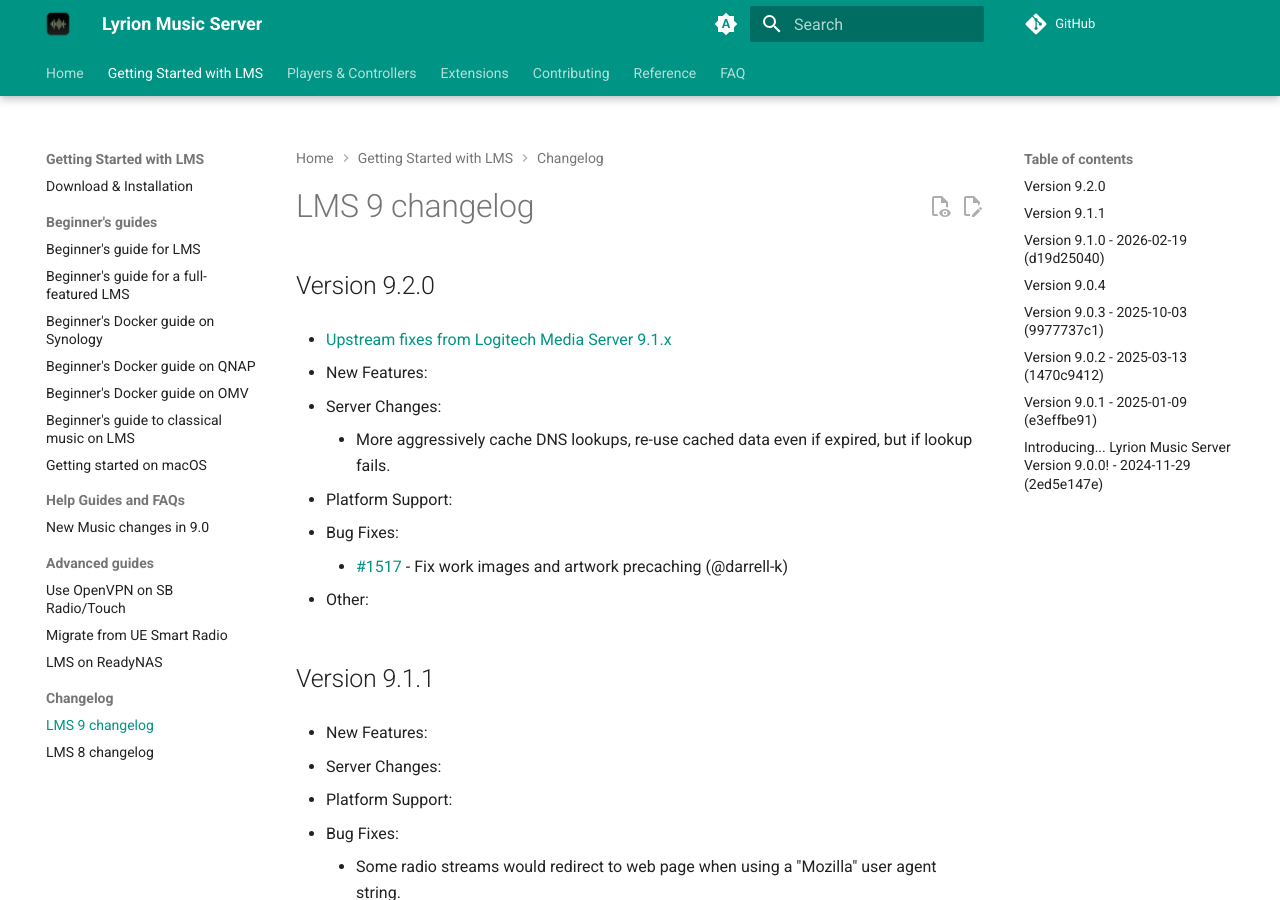
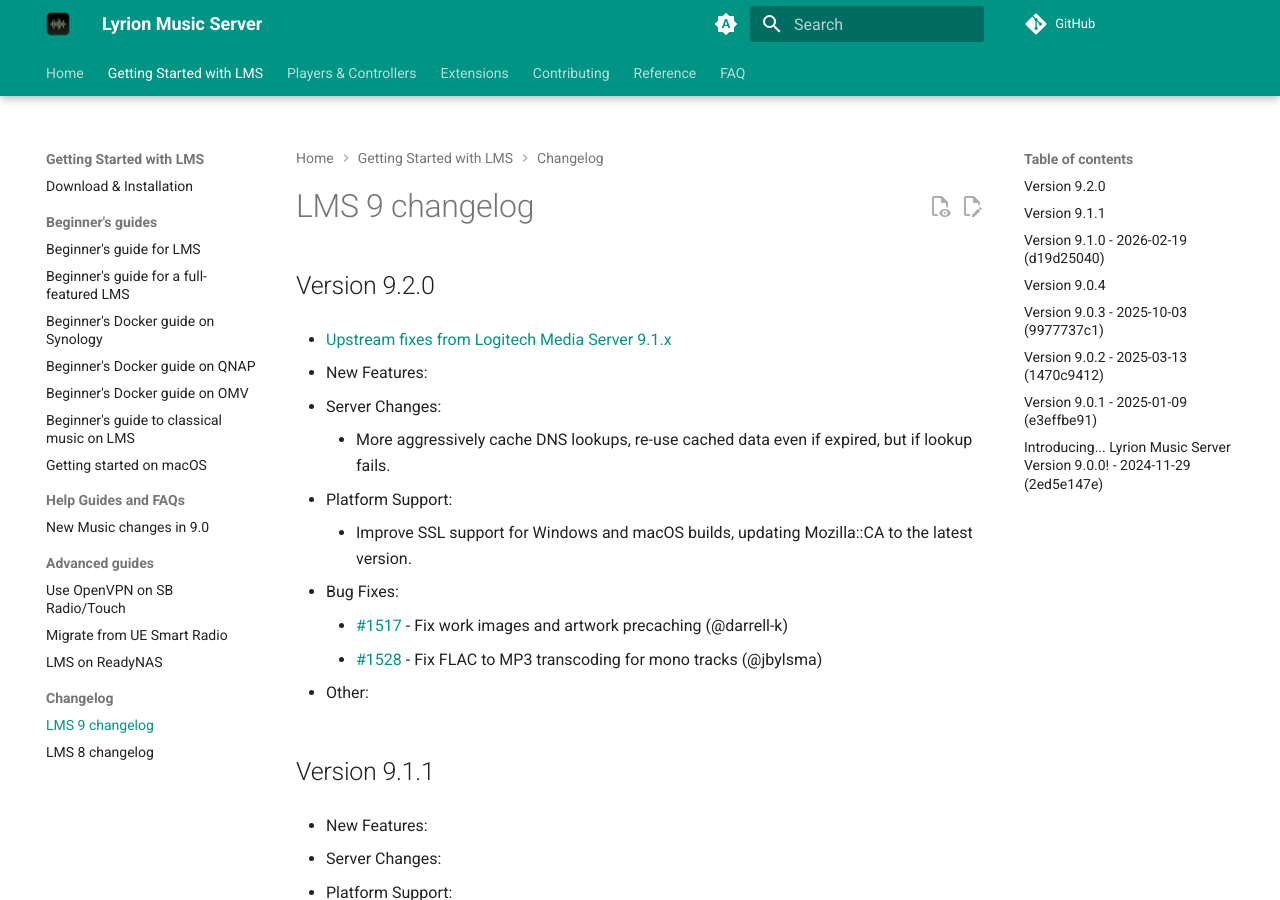
Before and after one commit to LMS-Community/lms-community.github.io, an MkDocs documentation site: the page built from docs/getting-started/changelog-lms9.md, in a window 1280 px wide and 900 px high. Built offline with MkDocs 1.6.1 and Material for MkDocs 9.7.7, drawn with Linux system fonts in a browser that asks for light colours; a script that is not in the unit is left out; plug-ins that fetch from the network failed and are left out; comment, search, counter and statistics services are not loaded.

```diff
--- a/docs/getting-started/changelog-lms9.md
+++ b/docs/getting-started/changelog-lms9.md
@@ -10,9 +10,12 @@
 
 - Platform Support:
 
+	- Improve SSL support for Windows and macOS builds, updating Mozilla::CA to the latest version.
+
 - Bug Fixes:
 
 	- [#1517](https://github.com/LMS-Community/slimserver/pull/1517) \- Fix work images and artwork precaching (@darrell-k)
+	- [#1528](https://github.com/LMS-Community/slimserver/pull/1528) \- Fix FLAC to MP3 transcoding for mono tracks (@jbylsma)
 
 - Other:
 
```
